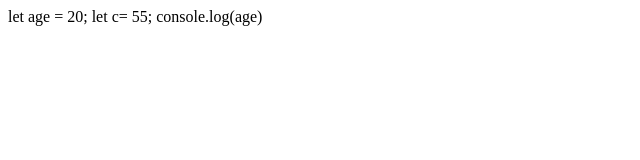
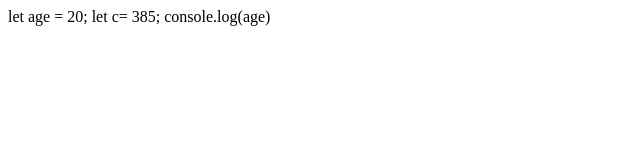
Before and after one commit to GAURAV-KUMAR22/mergeconflicts, a plain HTML site: page Index.html in a window 1280 px wide. Shown: the full height of the page, 0-640 px from the left. Drawn offline with Linux system fonts and the light colour scheme.

Commit message:
another commit change value of c 25 385

```diff
--- a/Index.html
+++ b/Index.html
@@ -6,6 +6,6 @@
     <title>Document</title>
   </head>
   <body>
-    let age = 20; let c= 55; console.log(age)
+    let age = 20; let c= 385; console.log(age)
   </body>
 </html>
```
